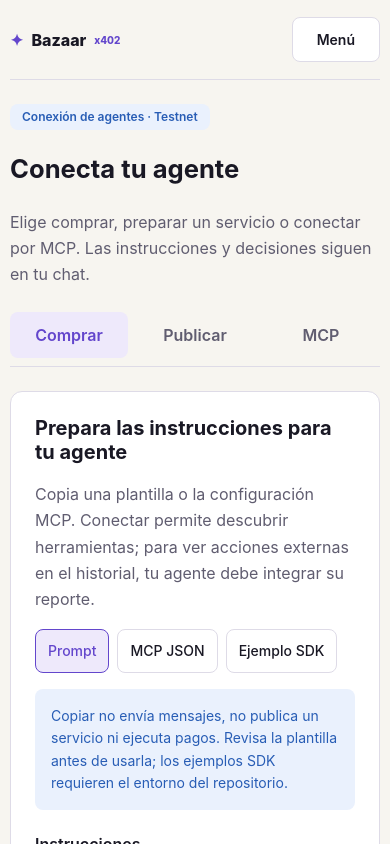
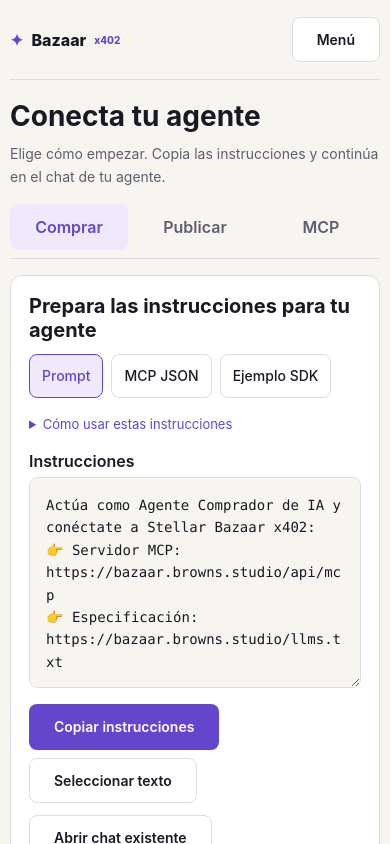
Before and after one commit to CaBsCrypto/stellar-bazaar-x402, a Next.js app: page /hub in a window 390 px wide. Shown: the top 844 px of the page. Built offline with nearby package versions, Linux system fonts and the light colour scheme.

Commit message:
ui: simplify catalog and compact agent connection

```diff
--- a/app/catalogo/page.tsx
+++ b/app/catalogo/page.tsx
@@ -1,5 +1,5 @@
 import {Navbar} from "@/components/Navbar";
 import {Footer} from "@/components/Footer";
 import {Catalog} from "@/components/Catalog";
-import {ButtonLink, PageShell, Pill} from "@/components/ui";
-export default function CatalogoPage(){return <main><Navbar /><PageShell><Pill tone="info">Stellar Testnet</Pill><h1 className="ui-page-title">Mercado de servicios</h1><p className="ui-muted">Explora qué puede solicitar tu agente y revisa las condiciones de cada proveedor.</p><div className="ui-actions"><ButtonLink href="/hub" variant="secondary">Conectar agente</ButtonLink><ButtonLink href="/publish" variant="quiet">Publicar un servicio →</ButtonLink></div><Catalog /></PageShell><Footer /></main>;}
+import {PageShell} from "@/components/ui";
+export default function CatalogoPage(){return <main><Navbar /><PageShell><Catalog standalone /></PageShell><Footer /></main>;}
--- a/app/hub/page.tsx
+++ b/app/hub/page.tsx
@@ -1,5 +1,5 @@
 import {Navbar} from "@/components/Navbar";
 import {Footer} from "@/components/Footer";
 import {AgentHub} from "@/components/AgentHub";
-import {PageShell,Pill} from "@/components/ui";
-export default function HubPage(){return <main><Navbar/><PageShell className="connect-page"><Pill tone="info">Conexión de agentes · Testnet</Pill><h1 className="ui-page-title">Conecta tu agente</h1><p className="ui-muted">Elige comprar, preparar un servicio o conectar por MCP. Las instrucciones y decisiones siguen en tu chat.</p><AgentHub/></PageShell><Footer/></main>;}
+import {PageShell} from "@/components/ui";
+export default function HubPage(){return <main><Navbar/><PageShell className="connect-page"><header className="connect-heading"><h1 className="ui-page-title">Conecta tu agente</h1><p className="ui-muted">Elige cómo empezar. Copia las instrucciones y continúa en el chat de tu agente.</p></header><AgentHub/></PageShell><Footer/></main>;}
--- a/app/resources/[id]/page.tsx
+++ b/app/resources/[id]/page.tsx
@@ -16,7 +16,7 @@ export default async function ResourcePage({params}: {params: Promise<{id:string
  const portfolio=getServicePortfolio(id);
  return <main><Navbar/><div className="shell portfolio-page"><Breadcrumbs items={[{label:"Catálogo",href:"/catalogo"},{label:service.name}]} backHref="/catalogo" backLabel="← Volver al Catálogo"/>
  <header className="portfolio-header"><Pill tone="info">{id === "swap-risk-quote" ? "Sandbox · datos de ejemplo" : "Listado en Testnet"}</Pill><p className="kicker">{service.provider}</p><h1>{service.name}</h1><p className="portfolio-lead">{portfolio?.intro ?? service.description}</p></header>
- <div className="portfolio-layout"><section className="portfolio-showcase" aria-label="Muestra del servicio"><div className="portfolio-showcase-intro">{portfolio && <span className="ui-pill ui-pill--warning">Ejemplo ilustrativo de Bazaar</span>}<h2>{portfolio?.title ?? "Muestra aún no disponible"}</h2>{portfolio && <p>No es una compra ni una entrega de este proveedor.</p>}</div>{portfolio ? <ServicePortfolioSample sample={portfolio.sample}/> : <p className="ui-empty">Muestra aún no disponible. Consulta los formatos declarados antes de conectar tu agente.</p>}</section>
+ <div className="portfolio-layout"><section className="portfolio-showcase" aria-label="Muestra del servicio"><div className="portfolio-showcase-intro">{portfolio && <span className="ui-pill ui-pill--warning">Ejemplo ilustrativo de Bazaar</span>}</div>{portfolio ? <ServicePortfolioSample sample={portfolio.sample}/> : <p className="ui-empty">Muestra aún no disponible. Consulta los formatos declarados antes de conectar tu agente.</p>}</section>
  <aside className="portfolio-summary ui-card"><span className="kicker">QUÉ PUEDES RECIBIR</span><h2>{id === "swap-risk-quote" ? "Indicadores para una prueba" : id === "ai-video-scriptwriter" ? "Un guion para tu próxima idea" : "Formatos declarados"}</h2><ul>{(portfolio?.receives ?? service.output).map(item=><li key={item}>{item}</li>)}</ul><p className="portfolio-limit">{portfolio?.limitation ?? "La disponibilidad y el formato deben comprobarse con el proveedor."}</p><div className="portfolio-price"><span>Precio declarado</span><strong>{service.payment.amount} {service.payment.asset}</strong><small>Stellar Testnet · por solicitud</small></div><LandingConnect/><p className="portfolio-fine">Abre la conexión general. No selecciona ni compra este servicio. Tu agente debe comprobar las condiciones actuales.</p></aside></div>
  {portfolio && <section className="portfolio-how"><span className="kicker">ASÍ SERÍA EL RECORRIDO</span><h2>De tu solicitud a la entrega</h2><p className="ui-muted">Explicación del flujo, no actividad en curso.</p><ol>{portfolio.steps.map((step,index)=><li key={step}><span className="portfolio-step-number">0{index+1}</span><h3>{["Tu solicitud","Trabajo del servicio","Entrega"][index]}</h3><p>{step}</p></li>)}</ol></section>}
  <details className="portfolio-technical"><summary>Detalles técnicos e integración</summary><dl><div><dt>Red declarada</dt><dd>{service.network}</dd></div><div><dt>Esquema</dt><dd>{service.payment.scheme}</dd></div><div><dt>Latencia declarada · no garantizada</dt><dd>{service.latency}</dd></div></dl><h3>Destinatario declarado</h3><pre>{service.payment.destination}</pre><h3>Ruta declarada</h3><pre>{service.routeTemplate}</pre><div className="portfolio-io"><section><h3>Entradas</h3><ul>{service.input.map(field=><li key={field}><code>{field}</code></li>)}</ul></section><section><h3>Salidas declaradas</h3><ul>{service.output.map(field=><li key={field}><code>{field}</code></li>)}</ul></section></div><p>Condiciones declaradas por el proveedor. Estar listado no acredita una compra ni garantiza disponibilidad.</p></details>
--- a/app/resources/portfolio.css
+++ b/app/resources/portfolio.css
@@ -5,9 +5,9 @@
 .portfolio-lead {font-size:var(--text-lg);line-height:1.7;color:var(--muted);max-width:720px;}
 .portfolio-layout {display:grid;grid-template-columns:minmax(0,1.9fr) minmax(280px,1fr);gap:28px;align-items:start;}
 .portfolio-showcase {min-width:0;border:1px solid var(--line);border-radius:var(--radius);background:var(--white);overflow:hidden;}
-.portfolio-showcase-intro {padding:28px;background:var(--surface-violet);border-bottom:1px solid var(--line);}
+.portfolio-showcase-intro {padding:12px 28px;background:var(--surface-violet);border-bottom:1px solid var(--line);}
 .portfolio-showcase h2,.portfolio-summary h2 {font-size:24px;line-height:1.3;letter-spacing:-.02em;}
-.portfolio-showcase-intro p,.portfolio-fine {font-size:13px;color:var(--muted);line-height:1.65;}
+.portfolio-fine {font-size:13px;color:var(--muted);line-height:1.65;}
 .portfolio-risk,.portfolio-script {padding:28px;}
 .portfolio-sample-heading h3 {font-size:36px;letter-spacing:-.03em;margin:12px 0;}
 .portfolio-sample-heading p {color:var(--muted);}
@@ -29,7 +29,7 @@
 .portfolio-page summary {cursor:pointer;font-weight:600;padding:8px 0;color:var(--violet);}.portfolio-technical dl {display:grid;grid-template-columns:repeat(3,1fr);gap:16px;}.portfolio-technical dt {font-size:13px;color:var(--muted);}.portfolio-technical dd {margin:8px 0;overflow-wrap:anywhere;}
 .portfolio-page pre {max-width:100%;overflow-x:auto;background:var(--ink);color:var(--on-dark);padding:20px;border-radius:8px;line-height:1.7;font-size:13px;}.portfolio-io {display:grid;grid-template-columns:1fr 1fr;gap:24px;}
 .portfolio-script .script-layout {grid-template-columns:1fr;}.portfolio-script .script-layout nav {display:grid;grid-template-columns:1fr 1fr;gap:8px;}.portfolio-script .script-scene {min-width:0;}.portfolio-script .delivery-tools {flex-wrap:wrap;}.portfolio-script .delivery-state {margin-bottom:20px;}
-@media(max-width:760px){.portfolio-layout,.portfolio-how ol {grid-template-columns:1fr;}.portfolio-header {padding-block:24px 32px;}.portfolio-risk,.portfolio-script,.portfolio-showcase-intro {padding:20px;}.portfolio-indicators {grid-template-columns:1fr;}.portfolio-indicators button {display:grid;grid-template-columns:1fr auto;align-items:center;gap:8px;}.portfolio-indicators strong {margin:0;}.portfolio-indicators small {grid-column:1/-1;}.portfolio-technical dl {grid-template-columns:1fr;}.portfolio-how {padding-block:40px;}.portfolio-script .script-layout nav {grid-template-columns:1fr;}}
+@media(max-width:760px){.portfolio-layout,.portfolio-how ol {grid-template-columns:1fr;}.portfolio-header {padding-block:24px 32px;}.portfolio-risk,.portfolio-script {padding:20px;}.portfolio-showcase-intro {padding:12px 20px;}.portfolio-indicators {grid-template-columns:1fr;}.portfolio-indicators button {display:grid;grid-template-columns:1fr auto;align-items:center;gap:8px;}.portfolio-indicators strong {margin:0;}.portfolio-indicators small {grid-column:1/-1;}.portfolio-technical dl {grid-template-columns:1fr;}.portfolio-how {padding-block:40px;}.portfolio-script .script-layout nav {grid-template-columns:1fr;}}
 
 .portfolio-script button {min-height:44px;border:1px solid var(--line);border-radius:8px;padding:10px 14px;background:var(--white);color:var(--violet);font:600 13px/1.5 var(--font-ui);cursor:pointer;}
 .portfolio-script button:hover {background:var(--surface-violet);}.portfolio-script button:disabled {opacity:.5;cursor:default;}
--- a/components/AgentDirectConnectCard.tsx
+++ b/components/AgentDirectConnectCard.tsx
@@ -12,7 +12,7 @@ type ActiveTab = "buyer" | "seller";
 export function AgentDirectConnectCard({role = "buyer"}: {role?: ActiveTab}) {
   const [buyerFormat, setBuyerFormat] = useState<BuyerFormat>("prompt");
   const [sellerFormat, setSellerFormat] = useState<SellerFormat>("prompt");
-  const [sellerExample, setSellerExample] = useState<SellerExample>("scriptwriter");
+  const [sellerExample, setSellerExample] = useState<SellerExample>("custom");
 
   // Quick MCP Config
   const quickMcpJson = `{
@@ -147,12 +147,12 @@ const envelope = createDeliverableBundle(card.id, { output: "OK" }, files);`;
   };
 
   const buyer = role === "buyer";
-  return <section aria-label={buyer?"Conexión del comprador":"Preparación del proveedor"}>
+  return <section className="connect-instructions" aria-label={buyer?"Conexión del comprador":"Preparación del proveedor"}>
    <h2>{buyer?"Prepara las instrucciones para tu agente":"Prepara tu servicio para revisión"}</h2>
-   <p className="ui-muted">{buyer?"Copia una plantilla o la configuración MCP. Conectar permite descubrir herramientas; para ver acciones externas en el historial, tu agente debe integrar su reporte.":"Estas plantillas son ejemplos para desarrollar un proveedor, no servicios ya disponibles. Publicar requiere validación, prueba de control y revisión manual."}</p>
+
    <div className="ui-chips" aria-label="Formato de instrucciones">{buyer ? (["prompt","mcp_json","sdk"] as BuyerFormat[]).map(fmt=><button type="button" className="ui-chip" key={fmt} aria-pressed={buyerFormat===fmt} onClick={()=>setBuyerFormat(fmt)}>{fmt==="prompt"?"Prompt":fmt==="mcp_json"?"MCP JSON":"Ejemplo SDK"}</button>):(["prompt","cli","sdk"] as SellerFormat[]).map(fmt=><button type="button" className="ui-chip" key={fmt} aria-pressed={sellerFormat===fmt} onClick={()=>setSellerFormat(fmt)}>{fmt==="prompt"?"Prompt":fmt==="cli"?"Bazaar CLI":"Provider Kit"}</button>)}</div>
-   {!buyer && sellerFormat==="prompt" && <div className="ui-actions" aria-label="Ejemplos de proveedor">{(["scriptwriter","auditor","oracle","custom"] as SellerExample[]).map(ex=><button type="button" className="ui-chip" key={ex} aria-pressed={sellerExample===ex} onClick={()=>setSellerExample(ex)}>{ex==="scriptwriter"?"Guiones":ex==="auditor"?"Auditoría":ex==="oracle"?"Oráculo":"Personalizado"}</button>)}</div>}
-   <p className="ui-notice">Copiar no envía mensajes, no publica un servicio ni ejecuta pagos. Revisa la plantilla antes de usarla; los ejemplos SDK requieren el entorno del repositorio.</p>
+   {!buyer && sellerFormat==="prompt" && <div className="ui-actions" aria-label="Ejemplos de proveedor">{(["custom","scriptwriter","auditor","oracle"] as SellerExample[]).map(ex=><button type="button" className="ui-chip" key={ex} aria-pressed={sellerExample===ex} onClick={()=>setSellerExample(ex)}>{ex==="scriptwriter"?"Guiones":ex==="auditor"?"Auditoría":ex==="oracle"?"Oráculo":"Personalizado"}</button>)}</div>}
+   <details className="connect-help"><summary>Cómo usar estas instrucciones</summary><p>{buyer ? "Copia una plantilla o la configuración MCP. Conectar permite descubrir herramientas; para ver acciones externas en el historial, tu agente debe integrar su reporte." : "Estas plantillas son ejemplos para desarrollar un proveedor, no servicios ya disponibles. Publicar requiere validación, prueba de control y revisión manual."}</p><p>Copiar no envía mensajes, no publica un servicio ni ejecuta pagos. Revisa la plantilla antes de usarla; los ejemplos SDK requieren el entorno del repositorio.</p></details>
    <CopyText key={buyer?buyerFormat:sellerFormat+sellerExample} text={buyer?getBuyerText():getSellerText()} label="Instrucciones" />
    <div className="ui-actions">{buyer?<><ButtonLink href="/agent-chat" variant="secondary">Abrir chat existente</ButtonLink><ButtonLink href="/buyer-execution" variant="quiet">Abrir workspace</ButtonLink></>:<ButtonLink href="/publish" variant="secondary">Publicar API</ButtonLink>}</div>
   </section>;
--- a/components/Catalog.tsx
+++ b/components/Catalog.tsx
@@ -6,7 +6,7 @@ import { services } from "@/lib/catalog";
 import { filterServices, rankServices } from "@/lib/discovery";
 import type { PaymentScheme, ServiceKind } from "@/lib/types";
 
-export function Catalog() {
+export function Catalog({standalone = false}: {standalone?: boolean}) {
   const [query, setQuery] = useState("");
   const [kind, setKind] = useState<"all" | ServiceKind>("all");
   const [scheme, setScheme] = useState<"all" | PaymentScheme>("all");
@@ -68,7 +68,7 @@ export function Catalog() {
   function resetFilters() { setQuery(""); setKind("all"); setScheme("all"); setMaxPrice(""); }
   return <section className="ui-catalog" aria-label="Servicios del mercado">
     {agentToast && <p className="ui-notice" role="status">{agentToast}</p>}
-    <SectionHeading eyebrow="SERVICIOS LISTADOS · STELLAR TESTNET" title="Encuentra lo que tu agente necesita"><p role="status">{results.length} {results.length === 1 ? "resultado" : "resultados"}</p></SectionHeading>
+    <SectionHeading headingLevel={standalone ? 1 : 2} eyebrow="SERVICIOS LISTADOS · STELLAR TESTNET" title="Encuentra lo que tu agente necesita"><p role="status">{results.length} {results.length === 1 ? "resultado" : "resultados"}</p></SectionHeading>
     <div className="ui-chips" aria-label="Filtros rápidos">
       <button type="button" className="ui-chip" onClick={resetFilters} aria-pressed={!query && kind === "all" && scheme === "all" && !maxPrice}>Todos</button>
       <button type="button" className="ui-chip" onClick={() => {setQuery("video");setKind("all");}} aria-pressed={query === "video"}>Guiones de video</button>
--- a/components/ui/index.tsx
+++ b/components/ui/index.tsx
@@ -5,4 +5,4 @@ export function Card({className = "", ...props}: HTMLAttributes<HTMLElement>) {
 export function Button({variant = "primary", busy = false, className = "", children, disabled, ...props}: ComponentProps<"button"> & {variant?: "primary" | "secondary" | "quiet"; busy?: boolean}) { return <button type="button" className={`ui-button ui-button--${variant} ${className}`} aria-busy={busy || undefined} disabled={disabled || busy} {...props}>{busy ? "Cargando…" : children}</button>; }
 export function ButtonLink({variant = "primary", className = "", ...props}: ComponentProps<typeof Link> & {variant?: "primary" | "secondary" | "quiet"}) { return <Link className={`ui-button ui-button--${variant} ${className}`} {...props} />; }
 export function Pill({tone = "neutral", children}: {tone?: "neutral" | "success" | "warning" | "info"; children: ReactNode}) { return <span className={`ui-pill ui-pill--${tone}`}>{children}</span>; }
-export function SectionHeading({eyebrow, title, children}: {eyebrow?: string; title: string; children?: ReactNode}) { return <header className="ui-section-heading"><div>{eyebrow && <span className="kicker">{eyebrow}</span>}<h2>{title}</h2></div>{children && <div className="ui-muted">{children}</div>}</header>; }
+export function SectionHeading({eyebrow, title, children, headingLevel = 2}: {eyebrow?: string; title: string; children?: ReactNode; headingLevel?: 1 | 2}) { const Heading = headingLevel === 1 ? "h1" : "h2"; return <header className="ui-section-heading"><div>{eyebrow && <span className="kicker">{eyebrow}</span>}<Heading>{title}</Heading></div>{children && <div className="ui-muted">{children}</div>}</header>; }
--- a/styles/ui.css
+++ b/styles/ui.css
@@ -19,7 +19,7 @@ body { font-family: var(--font-ui); }
 .ui-pill--warning { color:var(--amber); background:var(--surface-amber); }
 .ui-pill--info { color:var(--blue); background:var(--surface-blue); }
 .ui-section-heading { display:flex; justify-content:space-between; gap:var(--space-6); align-items:center; margin-bottom:var(--space-6); }
-.ui-section-heading h2 { margin:.4rem 0; font:700 var(--text-title)/1.2 var(--font-ui); }
+.ui-section-heading :is(h1,h2) { margin:.4rem 0; font:700 var(--text-title)/1.2 var(--font-ui); }
 .ui-section-heading .ui-muted { max-width:34rem; }
 .ui-grid { display:grid; grid-template-columns:repeat(auto-fit,minmax(min(100%,300px),1fr)); gap:var(--space-6); }
 .ui-service-card { display:flex; flex-direction:column; gap:var(--space-3); transition:box-shadow .15s; }
@@ -118,3 +118,21 @@ a.ui-service-card:hover {border-color:var(--violet);}
 a.ui-service-card:focus-visible {outline:3px solid var(--violet);outline-offset:4px;}
 a.ui-service-card .ui-chip {cursor:inherit;}
 a.ui-service-card .ui-detail-link {text-decoration:underline;}
+
+/* Compact connection workspace: keep instructions and copy actions in view. */
+.connect-page {padding-block:20px 32px;}
+.connect-heading {display:flex;align-items:center;gap:32px;margin-bottom:16px;}
+.connect-heading .ui-page-title {flex-shrink:0;font-size:30px;margin:0;}
+.connect-heading .ui-muted {margin:0;max-width:440px;font-size:14px;}
+.connect-page .ui-tabs {margin-block:12px 16px;}
+.connect-page .ui-card {padding:20px 24px;}
+.connect-instructions h2 {margin-bottom:12px;}
+.connect-help {margin-block:12px;color:var(--muted);font-size:13px;line-height:1.6;}
+.connect-help summary {cursor:pointer;color:var(--violet);padding-block:4px;}
+:is(.connect-page,.ui-modal--wide) .ui-copy-label {margin-top:12px;margin-bottom:6px;}
+:is(.connect-page,.ui-modal--wide) .ui-copy textarea {height:clamp(160px,25vh,220px);min-height:160px;}
+:is(.connect-page,.ui-modal--wide) .ui-actions {margin-block:12px;}
+:is(.connect-page,.ui-modal--wide) .ui-copy [role=status]:empty {display:none;}
+@media(max-width:700px){.connect-heading {display:block;}.connect-heading .ui-muted {margin-top:8px;}.connect-heading .ui-page-title {font-size:28px;}.connect-page .ui-card {padding:18px;}}
+
+@media(min-width:701px) and (max-height:800px){.connect-page .ui-copy textarea{height:160px;}.connect-page .ui-card{padding-block:16px;}.connect-page .ui-actions{margin-block:8px;}}
```
